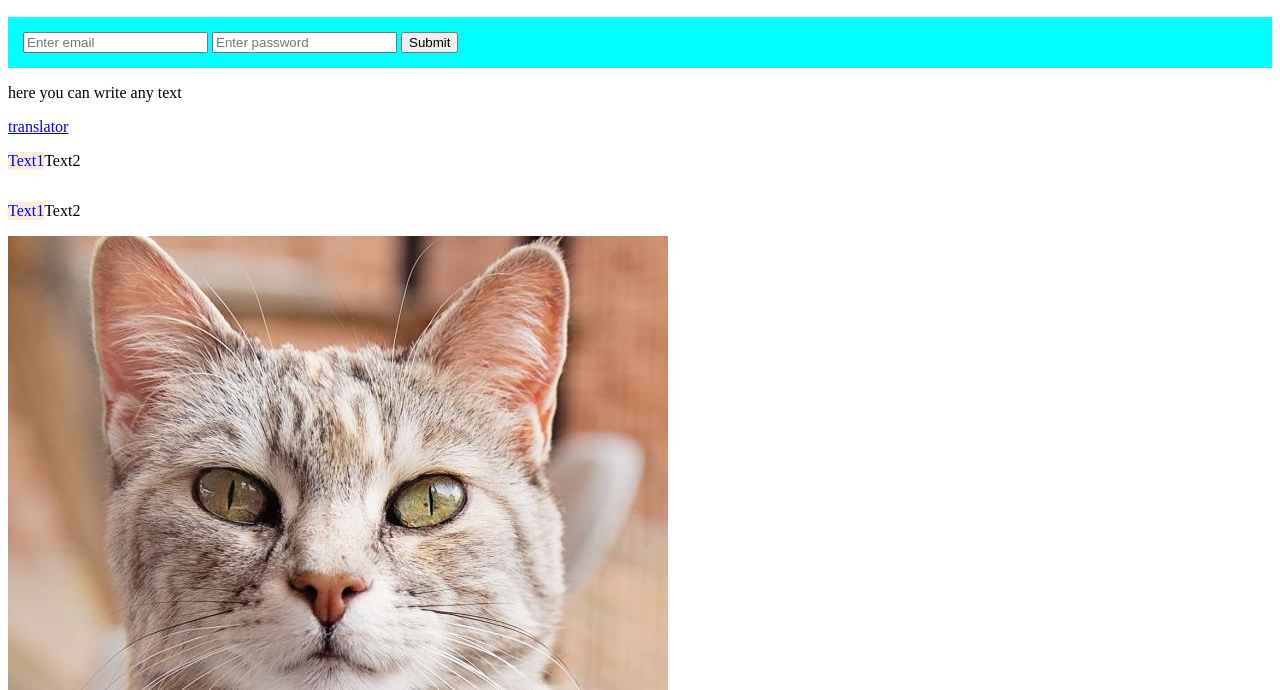
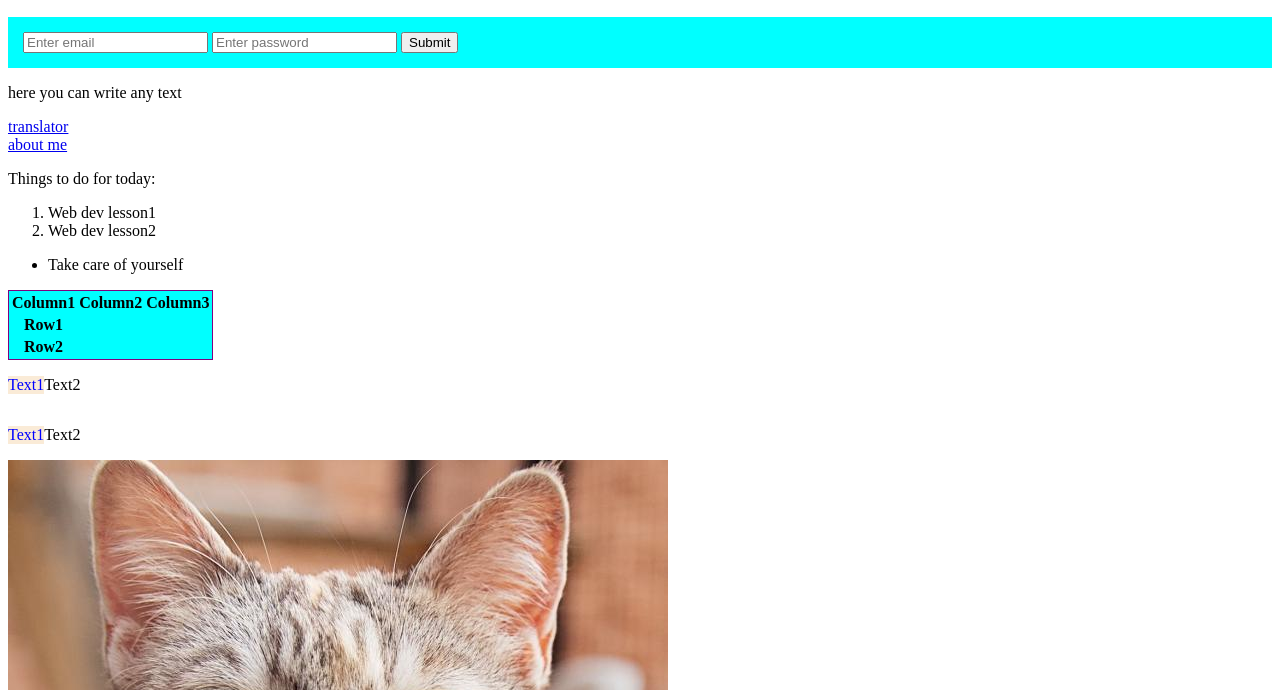
Before and after one commit to noxxbyte/first-html, a plain HTML site: page index.html in a window 1280 px wide. Shown: the part 110-800 px from the top of the page. Drawn offline with Linux system fonts and the light colour scheme.

Commit message:
add index name

```diff
--- a/index.html
+++ b/index.html
@@ -20,10 +20,45 @@
 
     <!--list of other elements-->
     <p>here you can write any text</p>
-    <a
-    href="https://translate.google.com/?hl=ru"
-    target="_blank"
-    >translator</a>
+
+    <div style="display: flex; flex-direction: column;"><a
+        href="https://translate.google.com/?hl=ru"
+        target="_blank"
+        >translator</a>
+
+        <a
+        href="aboutme.html">about me</a>
+    </div>
+
+    <p>Things to do for today:</p>
+    <ol>
+        <li>Web dev lesson1</li>
+        <li>Web dev lesson2</li>
+    </ol>
+
+    <ul>
+        <li>Take care of yourself</li>
+    </ul>
+
+    <table style="background-color: aqua;">
+
+        <tr>
+            <th>Column1</th>
+            <th>Column2</th>
+            <th>Column3</th>
+        </tr>
+
+        <tr>
+            <th>
+                Row1
+            </th>
+        </tr>
+        <tr>
+            <th>
+                Row2
+            </th>
+        </tr>
+    </table>
 
     <div class="container1">
         <p style="background-color: antiquewhite; color: blue;">Text1</p>
--- a/styles.css
+++ b/styles.css
@@ -2,3 +2,8 @@
 .container1 {
     display: flex;
 }
+table,
+th
+td {
+    border: 1px solid purple;
+}
```
Also changed, not shown: aboutme.html (added, +12 -0 lines).
